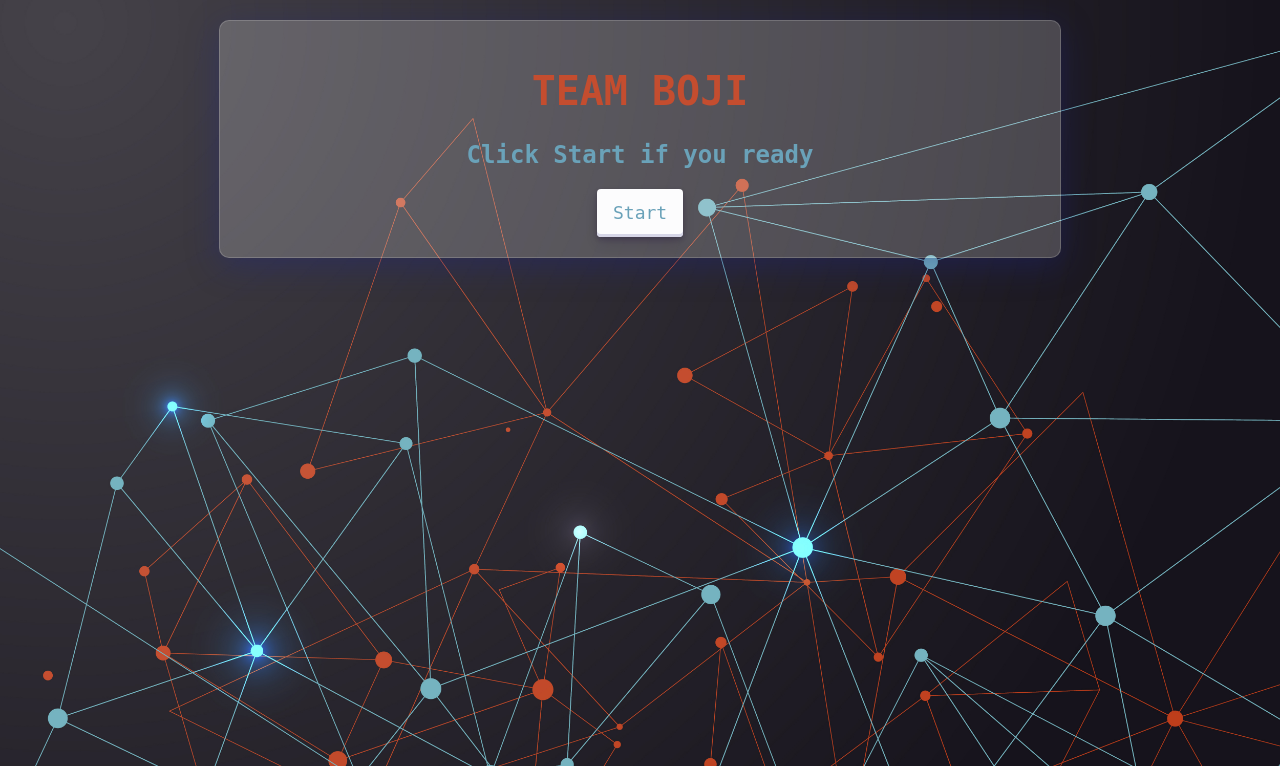
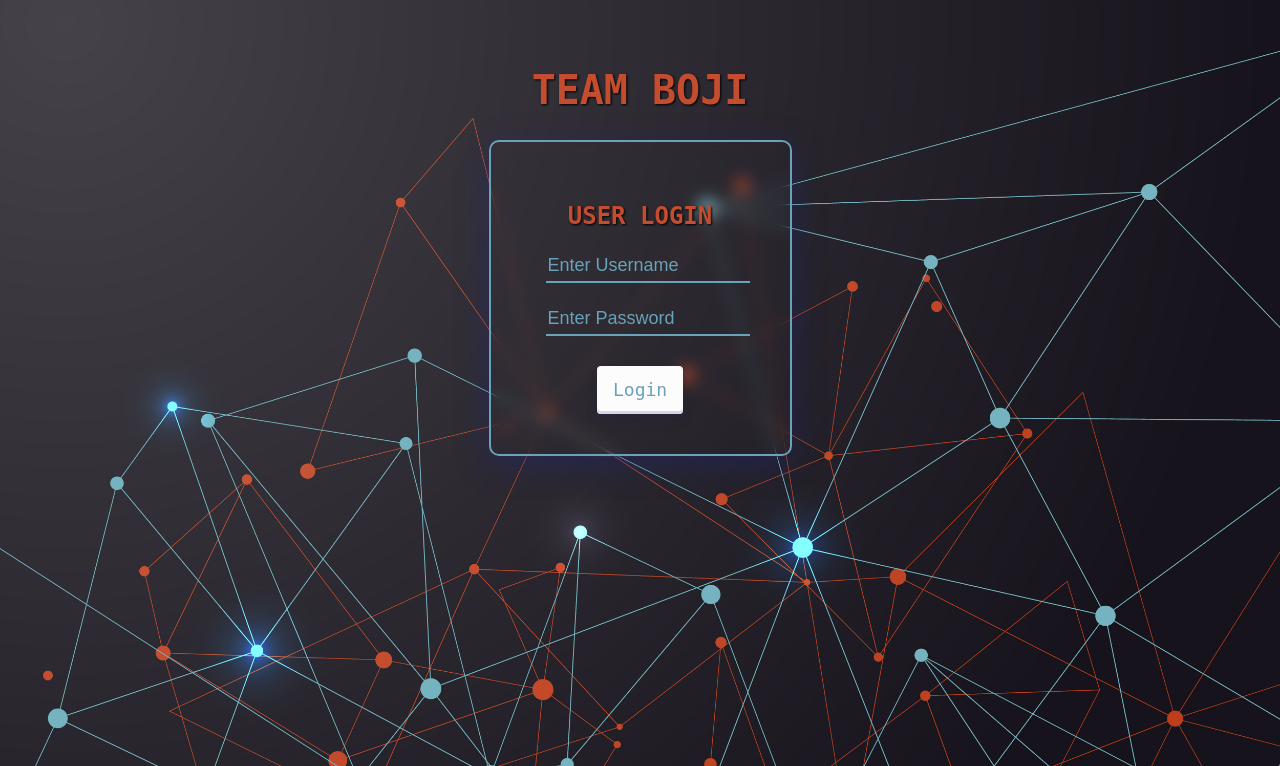
Before and after one commit to EhuDev/quiz-php, a PHP site: page / in a window 1280 px wide. Shown: the top 766 px of the page. Run offline with PHP 8.4, Linux system fonts and the light colour scheme.

Commit message:
feat: final

```diff
--- a/index.php
+++ b/index.php
@@ -10,7 +10,7 @@ $_SESSION['attempt_count'] = 2;
 <head>
   <meta charset="UTF-8">
   <meta name="viewport" content="width=device-width, initial-scale=1.0">
-  <link rel="stylesheet" href="index.css">
+  <link rel="stylesheet" href="style.css">
   <title>Welcome</title>
 </head>
 
@@ -18,11 +18,26 @@ $_SESSION['attempt_count'] = 2;
   <div class="main-container">
     <h1>TEAM BOJI</h1>
     <div class="container">
-      <h2>Click Start if you ready</h2>
+
+      <div class="login-form">
+        <form action="quiz.php">
+          <h2>USER LOGIN</h2>
+          <input type="text" class="text" name="user" placeholder="Enter Username" required>
+          <br>
+          <br>
+          <input type="password" class="text" name="password" placeholder="Enter Password" required>
+      </div>
+      <a href="quiz.php">
+        <button class="button-30">Login</button>
+      </a>
+      </form>
+
+
+
     </div>
-    <a href="./quiz.php" class="button-30">
+    <!-- <a href="./quiz.php" class="button-30">
       Start
-    </a>
+    </a> -->
   </div>
 </body>
 
--- a/quiz.css
+++ b/quiz.css
@@ -40,6 +40,7 @@ body {
   border: 2px solid #6aa2b9;
   width: 600px;
   min-height: 150px;
+  box-shadow: 0 8px 32px 0 rgba(31, 38, 135, 0.37);
 }
 
 h2 {
--- a/index.css
+++ b/style.css
@@ -10,25 +10,41 @@ body {
 }
 
 .main-container {
+  display: flex;
+  align-items: center;
+  flex-direction: column;
   max-width: 800px;
   margin: 20px auto;
-  background: rgba(255, 255, 255, 0.2);
+  /* background: rgba(255, 255, 255, 0.2);
   box-shadow: 0 8px 32px 0 rgba(31, 38, 135, 0.37);
   border-radius: 10px;
-  border: 1px solid rgba(255, 255, 255, 0.18);
+  border: 1px solid rgba(255, 255, 255, 0.18); */
   text-align: center;
   padding: 20px;
 }
-
+.container {
+  border: 2px solid #6aa2b9;
+  padding: 40px;
+  margin-bottom: 50px;
+  border-radius: 10px;
+  box-shadow: 0 8px 32px 0 rgba(31, 38, 135, 0.37);
+  backdrop-filter: blur(8px);
+  -webkit-backdrop-filter: blur(8px);
+}
 h1 {
   color: #c44d2f;
   font-size: 40px;
+  filter: drop-shadow(1px 1px 1px black);
 }
 
 h2 {
+  color: #c44d2f;
+  filter: drop-shadow(1px 1px 1px black);
+}
+
+input::placeholder {
   color: #6aa2b9;
 }
-
 .button-30 {
   align-items: center;
   appearance: none;
@@ -58,13 +74,51 @@ h2 {
   white-space: nowrap;
   will-change: box-shadow, transform;
   font-size: 18px;
+  margin-top: 30px;
+}
+.button-30:focus {
+  box-shadow: #d6d6e7 0 0 0 1.5px inset, rgba(45, 35, 66, 0.4) 0 2px 4px,
+    rgba(45, 35, 66, 0.3) 0 7px 13px -3px, #d6d6e7 0 -3px 0 inset;
+}
+
+.button-30:hover {
+  box-shadow: rgba(45, 35, 66, 0.4) 0 4px 8px,
+    rgba(45, 35, 66, 0.3) 0 7px 13px -3px, #d6d6e7 0 -3px 0 inset;
+  transform: translateY(-2px);
+}
+
+.button-30:active {
+  box-shadow: #d6d6e7 0 3px 7px inset;
+  transform: translateY(2px);
+}
+.text {
+  outline: none;
+  background: transparent;
+  border: none;
+  border-bottom: 2px solid #6aa2b9;
+  width: 200px;
+  height: 30px;
+  margin-left: 15px;
+  font-size: large;
+  color: white;
+  caret-color: #c44d2f;
 }
 
 @media screen and (max-width: 600px) {
   body {
     display: flex;
     align-items: center;
-    justify-self: center;
+    flex-direction: column;
+  }
+  .container {
+    padding: 20px;
+    margin: 20px;
+  }
+  .main-container {
+    margin: 0px;
+    padding: 0;
+    width: 100%;
+    height: 100%;
   }
 
   h1 {
--- a/submit.php
+++ b/submit.php
@@ -43,7 +43,7 @@ if ($_SESSION['attempt_count'] < 0) {
         "q6" => "// This is a comment",
         "q7" => "Double",
         "q8" => "Using the . operator",
-        "q9" => "Hello World",
+        "q9" => "Hello World;",
         "q10" => ";"
       );
 
```
